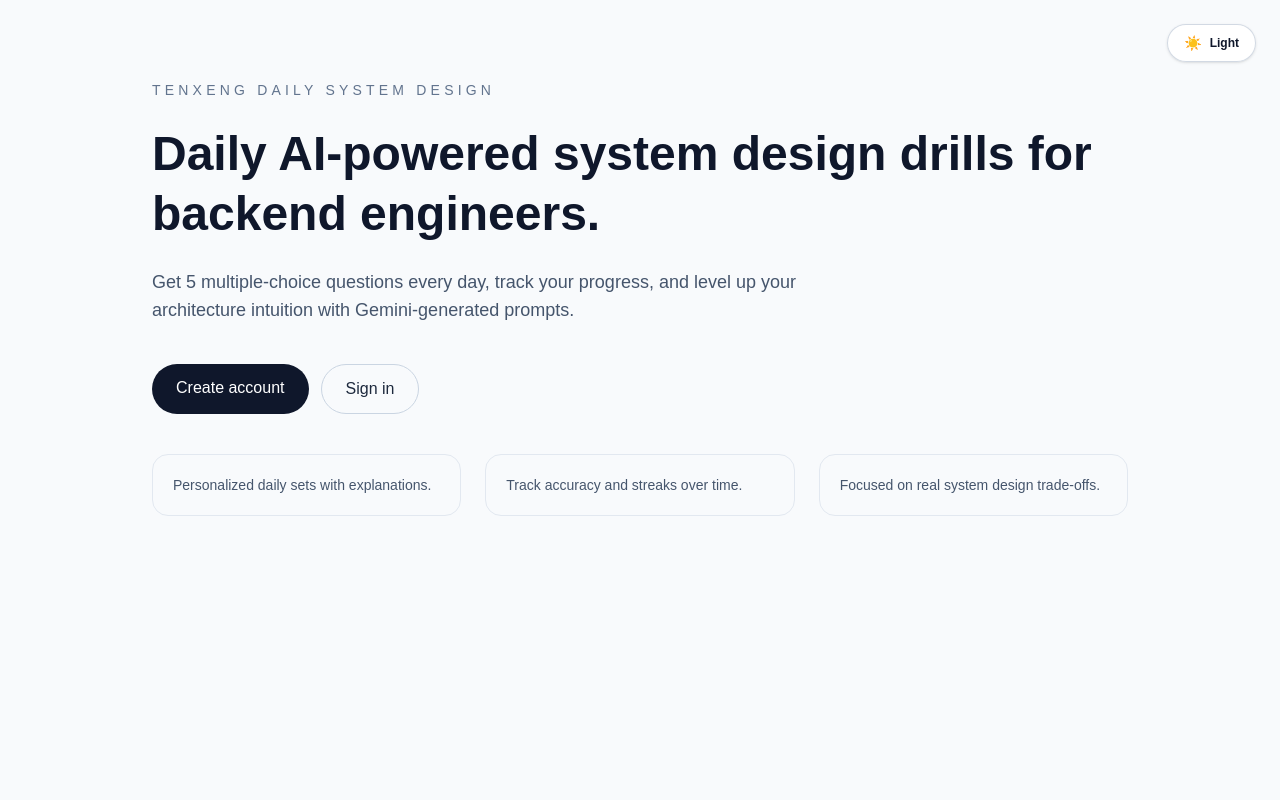
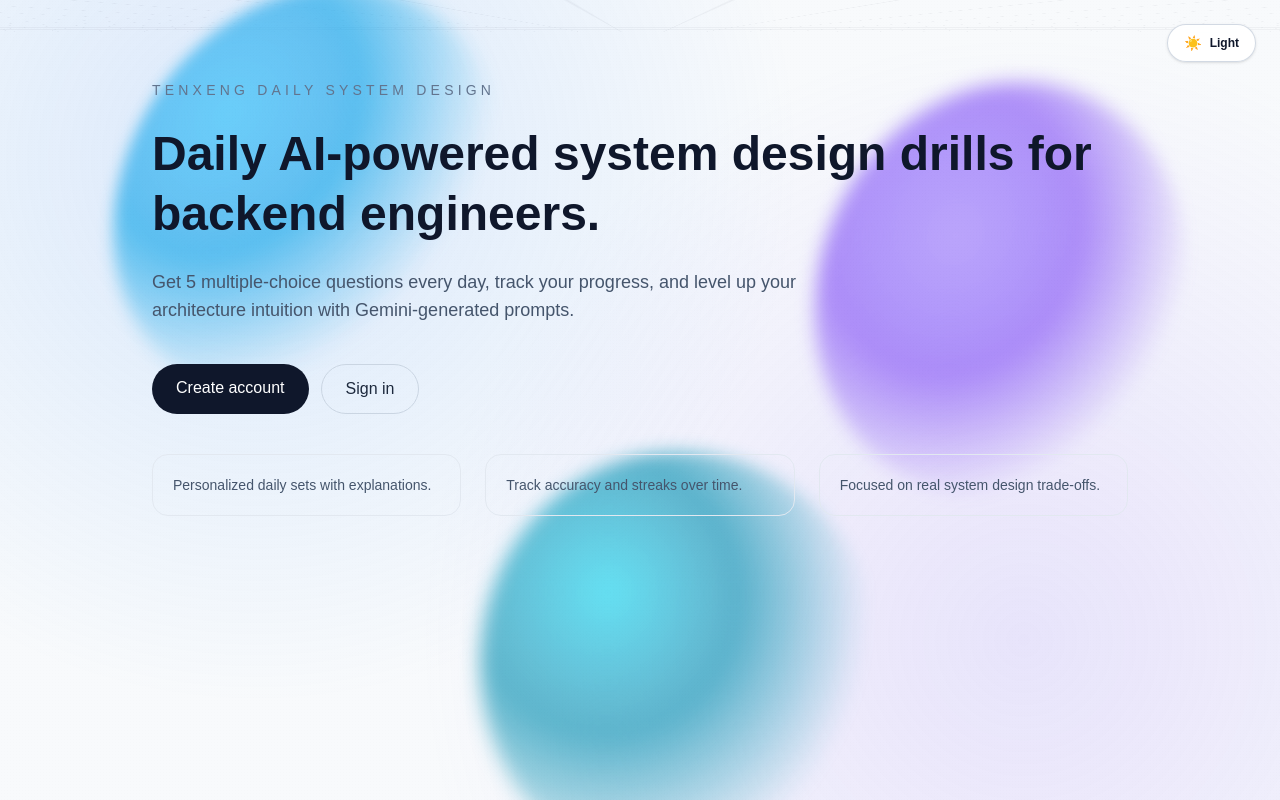
Before and after one commit to khorzhenwin/tenxeng, a Next.js app: page / in a window 1280 px wide. Built offline with nearby package versions, Linux system fonts and the light colour scheme; no server answers.

Commit message:
feat: Add background (#19)

```diff
--- a/app/(auth)/login/page.tsx
+++ b/app/(auth)/login/page.tsx
@@ -88,7 +88,7 @@ export default function LoginPage() {
   };
 
   return (
-    <div className="relative flex min-h-screen items-center justify-center bg-[color:var(--background)] px-4 py-10 text-[color:var(--foreground)] sm:px-6 sm:py-12">
+    <div className="relative flex min-h-screen items-center justify-center bg-transparent px-4 py-10 text-[color:var(--foreground)] sm:px-6 sm:py-12">
       <Link
         href="/"
         aria-label="Go to home"
--- a/app/(auth)/signup/page.tsx
+++ b/app/(auth)/signup/page.tsx
@@ -93,7 +93,7 @@ export default function SignupPage() {
   };
 
   return (
-    <div className="relative flex min-h-screen items-center justify-center bg-[color:var(--background)] px-4 py-10 text-[color:var(--foreground)] sm:px-6 sm:py-12">
+    <div className="relative flex min-h-screen items-center justify-center bg-transparent px-4 py-10 text-[color:var(--foreground)] sm:px-6 sm:py-12">
       <Link
         href="/"
         aria-label="Go to home"
--- a/app/dashboard/page.tsx
+++ b/app/dashboard/page.tsx
@@ -815,7 +815,7 @@ function DashboardContent() {
   };
 
   return (
-    <div className="min-h-screen bg-[color:var(--background)] text-[color:var(--foreground)]">
+    <div className="min-h-screen bg-transparent text-[color:var(--foreground)]">
       <div className="mx-auto w-full max-w-5xl px-4 py-6 sm:px-6 sm:py-12">
         <div className="flex flex-col gap-4 sm:flex-row sm:items-center sm:justify-between">
           <div className="space-y-2">
@@ -1669,7 +1669,7 @@ export default function DashboardPage() {
   return (
     <Suspense
       fallback={
-        <div className="min-h-screen bg-[color:var(--background)] text-[color:var(--foreground)]">
+        <div className="min-h-screen bg-transparent text-[color:var(--foreground)]">
           <div className="mx-auto w-full max-w-5xl px-4 py-6 sm:px-6 sm:py-12">
             <p className="text-sm text-slate-500 dark:text-slate-400">
               Loading dashboard...
--- a/app/globals.css
+++ b/app/globals.css
@@ -40,3 +40,149 @@ body {
 html {
   background: var(--background);
 }
+
+.animated-background {
+  position: fixed;
+  inset: 0;
+  z-index: 0;
+  overflow: hidden;
+  pointer-events: none;
+  perspective: 1100px;
+  background:
+    radial-gradient(
+      circle at 20% 20%,
+      color-mix(in srgb, #60a5fa 20%, transparent) 0%,
+      transparent 45%
+    ),
+    radial-gradient(
+      circle at 80% 80%,
+      color-mix(in srgb, #a78bfa 20%, transparent) 0%,
+      transparent 50%
+    );
+}
+
+.animated-background__grid {
+  position: absolute;
+  inset: -25% -10% 0;
+  background-image:
+    linear-gradient(
+      to right,
+      color-mix(in srgb, var(--foreground) 10%, transparent) 1px,
+      transparent 1px
+    ),
+    linear-gradient(
+      to bottom,
+      color-mix(in srgb, var(--foreground) 10%, transparent) 1px,
+      transparent 1px
+    );
+  background-size: 44px 44px;
+  transform: rotateX(72deg) translateZ(-220px);
+  transform-origin: center top;
+  animation: grid-drift 20s linear infinite;
+  opacity: 0.45;
+}
+
+.animated-background__orb {
+  position: absolute;
+  width: clamp(180px, 28vw, 420px);
+  aspect-ratio: 1;
+  border-radius: 999px;
+  filter: blur(8px);
+  will-change: transform;
+}
+
+.animated-background__orb--one {
+  top: 7%;
+  left: 10%;
+  background: radial-gradient(
+    circle at 30% 30%,
+    color-mix(in srgb, #38bdf8 75%, white) 0%,
+    color-mix(in srgb, #0ea5e9 65%, transparent) 35%,
+    transparent 70%
+  );
+  animation: float-one 14s ease-in-out infinite;
+}
+
+.animated-background__orb--two {
+  right: 8%;
+  top: 14%;
+  background: radial-gradient(
+    circle at 35% 35%,
+    color-mix(in srgb, #a78bfa 78%, white) 0%,
+    color-mix(in srgb, #8b5cf6 68%, transparent) 36%,
+    transparent 72%
+  );
+  animation: float-two 18s ease-in-out infinite;
+}
+
+.animated-background__orb--three {
+  left: 38%;
+  bottom: -4%;
+  background: radial-gradient(
+    circle at 30% 35%,
+    color-mix(in srgb, #22d3ee 70%, white) 0%,
+    color-mix(in srgb, #0891b2 65%, transparent) 34%,
+    transparent 70%
+  );
+  animation: float-three 16s ease-in-out infinite;
+}
+
+.animated-background__noise {
+  position: absolute;
+  inset: 0;
+  background-image: radial-gradient(
+    color-mix(in srgb, var(--foreground) 9%, transparent) 0.6px,
+    transparent 0.6px
+  );
+  background-size: 3px 3px;
+  opacity: 0.08;
+}
+
+@keyframes grid-drift {
+  from {
+    transform: rotateX(72deg) translate3d(0, 0, -220px);
+  }
+  to {
+    transform: rotateX(72deg) translate3d(0, 44px, -220px);
+  }
+}
+
+@keyframes float-one {
+  0%,
+  100% {
+    transform: translate3d(0, 0, 0) rotateX(0deg) rotateY(0deg) scale(1);
+  }
+  50% {
+    transform: translate3d(22px, -36px, 110px) rotateX(14deg) rotateY(-18deg)
+      scale(1.12);
+  }
+}
+
+@keyframes float-two {
+  0%,
+  100% {
+    transform: translate3d(0, 0, 0) rotateX(0deg) rotateY(0deg) scale(1);
+  }
+  50% {
+    transform: translate3d(-32px, 22px, 140px) rotateX(-18deg) rotateY(20deg)
+      scale(1.08);
+  }
+}
+
+@keyframes float-three {
+  0%,
+  100% {
+    transform: translate3d(0, 0, 0) rotateX(0deg) rotateY(0deg) scale(1);
+  }
+  50% {
+    transform: translate3d(26px, -18px, 95px) rotateX(16deg) rotateY(16deg)
+      scale(1.1);
+  }
+}
+
+@media (prefers-reduced-motion: reduce) {
+  .animated-background__grid,
+  .animated-background__orb {
+    animation: none;
+  }
+}
--- a/app/layout.tsx
+++ b/app/layout.tsx
@@ -1,6 +1,7 @@
 import type { Metadata } from "next";
 import { Geist, Geist_Mono } from "next/font/google";
 import Providers from "@/app/providers";
+import AnimatedBackground from "@/components/AnimatedBackground";
 import ThemeToggle from "@/components/ThemeToggle";
 import "./globals.css";
 
@@ -31,8 +32,9 @@ export default function RootLayout({
         className={`${geistSans.variable} ${geistMono.variable} min-h-full antialiased`}
       >
         <Providers>
+          <AnimatedBackground />
           <ThemeToggle />
-          {children}
+          <div className="relative z-10">{children}</div>
         </Providers>
       </body>
     </html>
--- a/app/page.tsx
+++ b/app/page.tsx
@@ -2,7 +2,7 @@ import Link from "next/link";
 
 export default function Home() {
   return (
-    <div className="min-h-screen bg-[color:var(--background)] text-[color:var(--foreground)]">
+    <div className="min-h-screen bg-transparent text-[color:var(--foreground)]">
       <main className="mx-auto flex w-full max-w-5xl flex-col gap-10 px-4 py-12 sm:px-6 sm:py-20">
         <div className="space-y-6">
           <p className="text-sm uppercase tracking-[0.3em] text-slate-500 dark:text-slate-400">
--- /dev/null
+++ b/components/AnimatedBackground.tsx
@@ -0,0 +1,11 @@
+export default function AnimatedBackground() {
+  return (
+    <div className="animated-background" aria-hidden="true">
+      <div className="animated-background__grid" />
+      <div className="animated-background__orb animated-background__orb--one" />
+      <div className="animated-background__orb animated-background__orb--two" />
+      <div className="animated-background__orb animated-background__orb--three" />
+      <div className="animated-background__noise" />
+    </div>
+  );
+}
```
